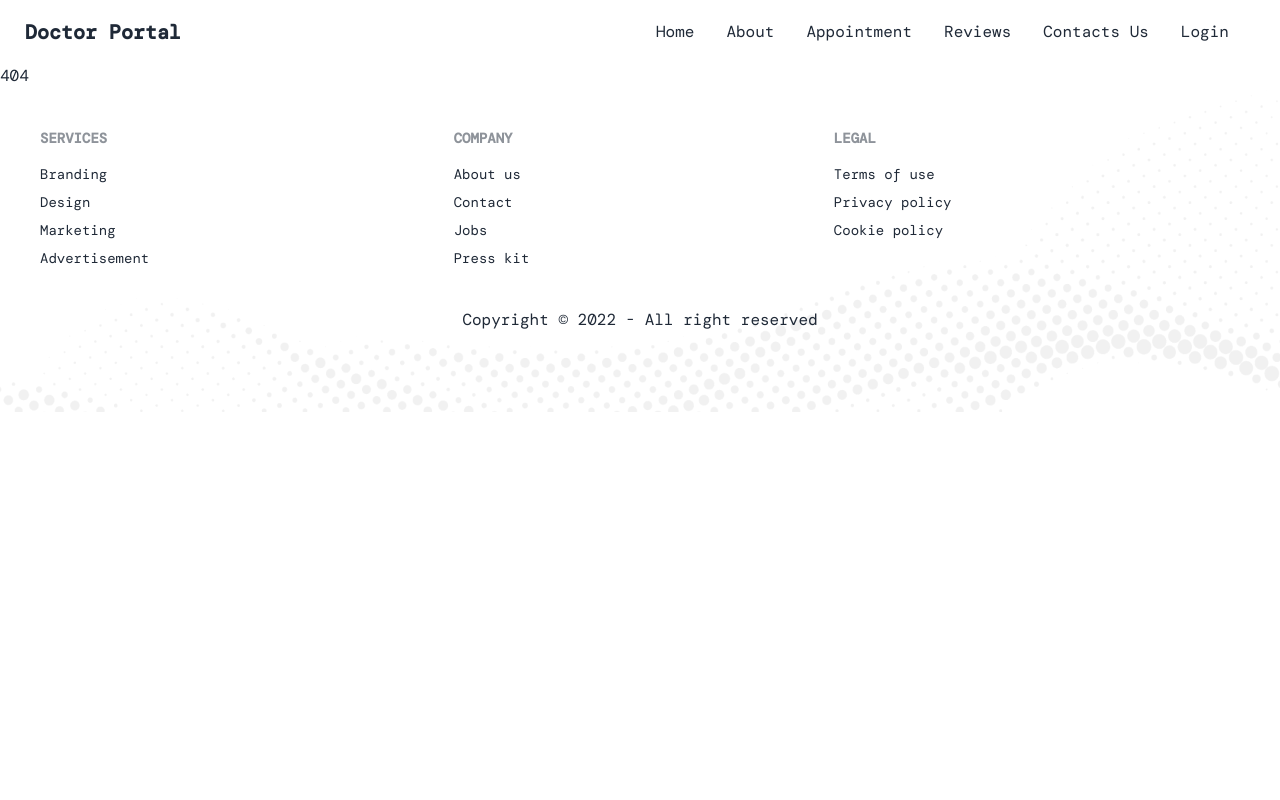
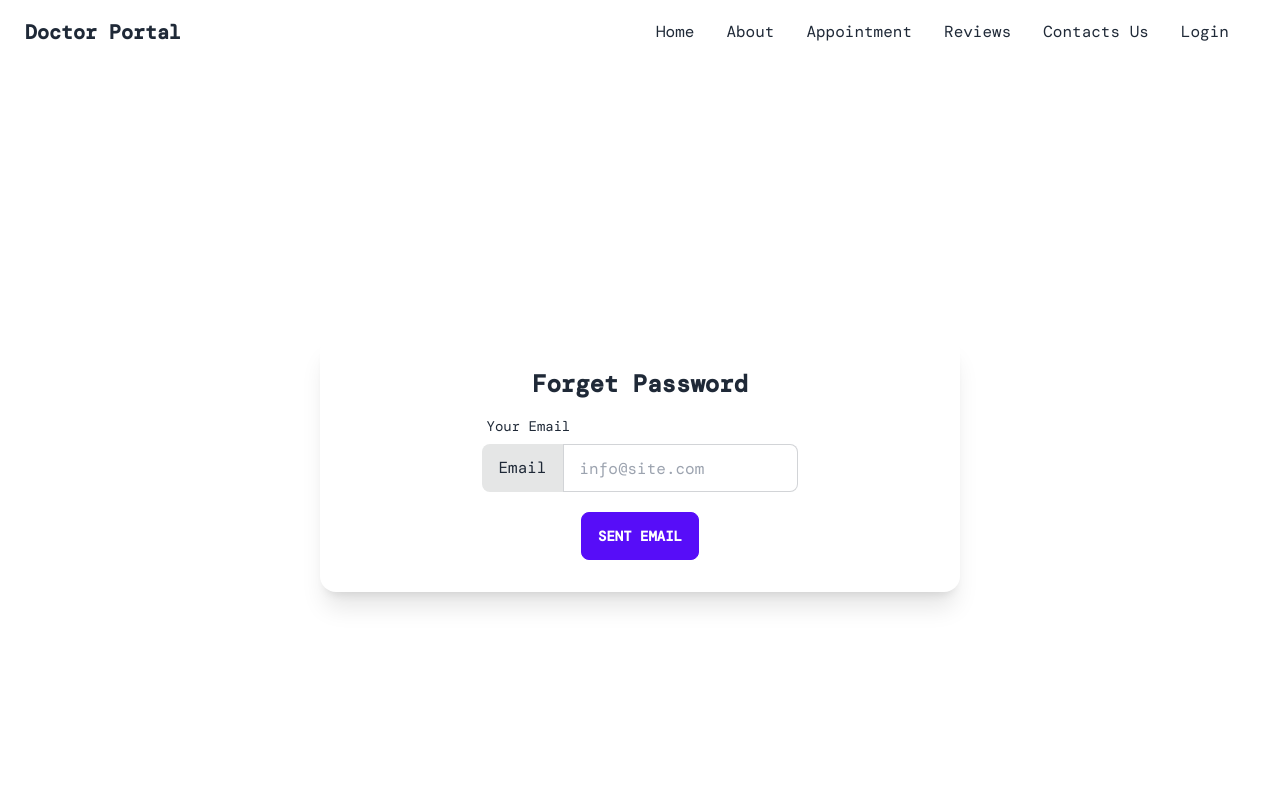
Before and after one commit to rakibulhasan933/doctors-portals-client, a React (Create React App) app: page /forgetpassword in a window 1280 px wide. Shown: the top 800 px of the page. Built offline with nearby package versions, Linux system fonts and the light colour scheme; no server answers; a web font is replaced by a local one.

Commit message:
[ADD] forget password

```diff
--- a/src/App.js
+++ b/src/App.js
@@ -13,6 +13,7 @@ import Footer from "./Pages/Shared/Footer";
 import Login from "./Pages/Login/Login";
 import SignUp from "./Pages/Login/SignUp";
 import RequireAuth from "./Pages/Login/RequireAuth";
+import ForgetPassword from "./Pages/Login/ForgetPassword";
 
 
 function App() {
@@ -29,6 +30,7 @@ function App() {
             <Appointment />
           </RequireAuth>
         } />
+        <Route path="/forgetpassword" element={<ForgetPassword />} />
         <Route path="/contacts" element={<Contacts />} />
         <Route path="/reviews" element={<Reviews />} />
         <Route path="*" element={<NotFound />} />
--- /dev/null
+++ b/src/Pages/Login/ForgetPassword.js
@@ -0,0 +1,45 @@
+import React, { useState } from 'react';
+import { useSendPasswordResetEmail } from 'react-firebase-hooks/auth';
+import { useNavigate } from 'react-router-dom';
+import auth from '../../firebase.init';
+import Loading from '../Shared/Loading';
+
+const ForgetPassword = () => {
+	const [sendPasswordResetEmail, sending] = useSendPasswordResetEmail(auth);
+	const [email, setEmail] = useState('');
+
+	const navigate = useNavigate();
+
+	const sendPasswordReset = async () => {
+		await sendPasswordResetEmail(email)
+		alert('send email');
+		navigate('/login');
+	};
+	if (sending) {
+		return <Loading />
+	};
+
+	return (
+		<div className='flex items-center justify-center h-screen '>
+			<div className="flex items-center justify-center w-2/4 shadow-xl card bg-base-100">
+				<div className="card-body">
+					<h2 className='text-2xl font-bold text-center'>Forget Password</h2>
+					<div className="mb-3 form-control">
+						<label className="label">
+							<span className="label-text">Your Email</span>
+						</label>
+						<label className="input-group">
+							<span>Email</span>
+							<input type="email" value={email} onChange={(e) => setEmail(e.target.value)} placeholder="info@site.com" className="w-full input input-bordered" />
+						</label>
+					</div>
+					<div className="justify-center card-actions">
+						<button className="btn btn-primary" onClick={sendPasswordReset} >Sent Email </button>
+					</div>
+				</div>
+			</div>
+		</div>
+	);
+};
+
+export default ForgetPassword;
--- a/src/Pages/Login/Login.js
+++ b/src/Pages/Login/Login.js
@@ -29,6 +29,10 @@ const Login = () => {
 			navigate(from, { replace: true });
 		}
 	}, [user, gUser, from, navigate]);
+
+	const handleForgetPassword = () => {
+		navigate('/forgetpassword');
+	};
 
 	let signInError;
 
@@ -80,6 +84,7 @@ const Login = () => {
 							<label className="label">
 								{errors.password?.type === 'required' && <span className="text-red-500 label-text-alt">{errors.password.message}</span>}
 								{errors.password?.type === 'minLength' && <span className="text-red-500 label-text-alt">{errors.password.message}</span>}
+								<p className="text-sm cursor-pointer label-text-alt text-cyan-300 text-end" onClick={handleForgetPassword} >Forget Password ?</p>
 							</label>
 						</div>
 						{signInError}
--- a/src/Pages/Login/SignUp.js
+++ b/src/Pages/Login/SignUp.js
@@ -1,5 +1,5 @@
 import React from 'react';
-import { useCreateUserWithEmailAndPassword, useSignInWithGoogle, useUpdateProfile } from 'react-firebase-hooks/auth';
+import { useCreateUserWithEmailAndPassword, useSendEmailVerification, useSignInWithGoogle, useUpdateProfile } from 'react-firebase-hooks/auth';
 import auth from '../../firebase.init';
 import { useForm } from "react-hook-form";
 import Loading from '../Shared/Loading';
@@ -13,6 +13,7 @@ const SignUp = () => {
 		loading,
 		error,
 	] = useCreateUserWithEmailAndPassword(auth);
+	const [sendEmailVerification, sending] = useSendEmailVerification(auth);
 	let signInError;
 
 	const [signInWithGoogle, gUser, gLoading, gError] = useSignInWithGoogle(auth);
@@ -20,12 +21,14 @@ const SignUp = () => {
 	const { register, handleSubmit, formState: { errors } } = useForm();
 	const onSubmit = async (data) => {
 		await createUserWithEmailAndPassword(data.email, data.password);
-		updateProfile({ displayName: data.name });
+		await updateProfile({ displayName: data.name });
+		await sendEmailVerification()
+		alert('Your Registration Successfully ,send email verification user');
 		navigate('/appointment');
 	};
 	const navigate = useNavigate();
 
-	if (loading || gLoading || updating) {
+	if (loading || gLoading || updating || sending) {
 		return <Loading />
 	};
 	if (gError || error || uError) {
```
